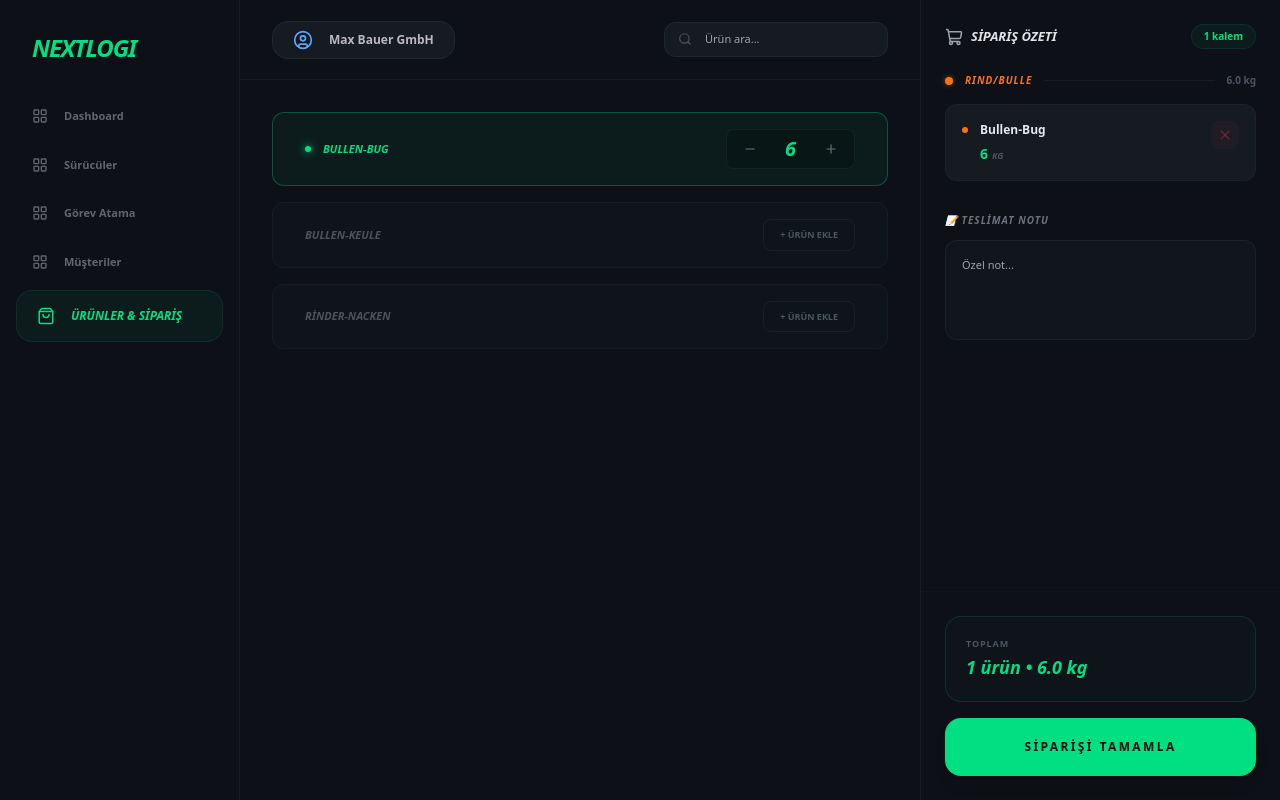
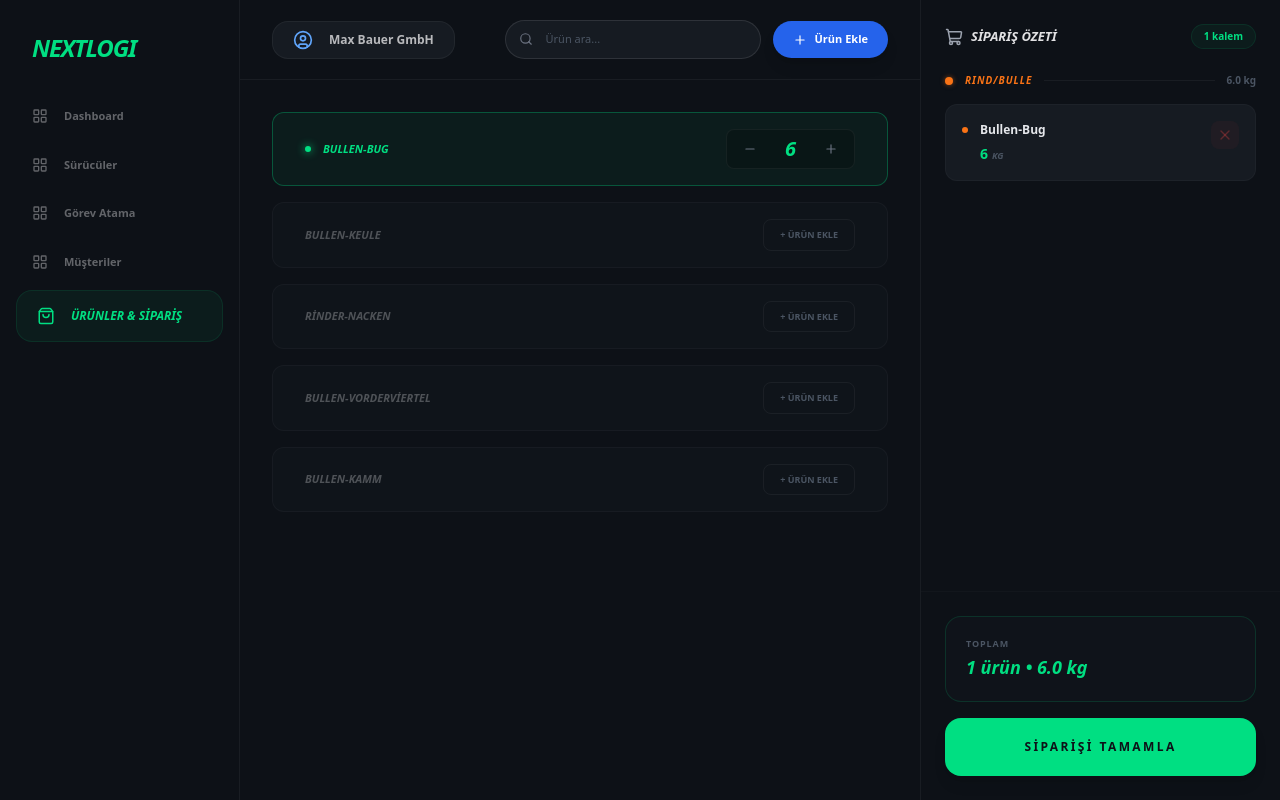
Before and after one commit to takipciberlin-sketch/nextlogi-live, a React (Create React App) app: page / in a window 1280 px wide. Built offline with nearby package versions, Linux system fonts and the light colour scheme.

Commit message:
Canlı ürün arama motoru ve görsel uyumlu mavi "+ Ürün Ekle" butonu entegre edildi.

```diff
--- a/src/App.js
+++ b/src/App.js
@@ -10,31 +10,39 @@ const THEME = {
     bgCard: '#161b22',
     primary: '#00df82',
     secondary: '#f97316',
+    accentBlue: '#2563eb', // Yeni mavi buton rengi
     textMain: '#e1e1e3',
     textMuted: '#484f58'
   }
 };
 
 const FinalApp = () => {
-  // Görseldeki gibi 6.0 kg Bullen-Bug ile başlıyoruz
+  const [searchTerm, setSearchTerm] = useState("");
   const [cart, setCart] = useState({ 1: 6 });
 
-  // Ürünleri kategorileriyle tanımlıyoruz ki başlıklar kaybolmasın
-  const categories = [
+  // Ürün listesi (Genişletilebilir)
+  const [categories, setCategories] = useState([
     {
       id: "cat1",
       name: "RIND/BULLE",
       products: [
         { id: 1, name: "Bullen-Bug" },
         { id: 2, name: "Bullen-Keule" },
-        { id: 3, name: "Rinder-Nacken" }
+        { id: 3, name: "Rinder-Nacken" },
+        { id: 4, name: "Bullen-Vorderviertel" },
+        { id: 5, name: "Bullen-Kamm" }
       ]
     }
-  ];
+  ]);
 
   const handleUpdate = (id, delta) => {
     setCart(prev => ({ ...prev, [id]: Math.max(0, (prev[id] || 0) + delta) }));
   };
+
+  // CANLI ARAMA FİLTRESİ
+  const filteredProducts = categories[0].products.filter(p =>
+    p.name.toLowerCase().includes(searchTerm.toLowerCase())
+  );
 
   const totalKg = Object.values(cart).reduce((a, b) => a + b, 0);
 
@@ -65,14 +73,28 @@ const FinalApp = () => {
             <UserCircle className="text-blue-400" size={20}/>
             <span className="text-[12px] font-bold opacity-80">Max Bauer GmbH</span>
           </div>
+
+          {/* GÖRSELDEKİ ARAMA VE EKLEME BUTONU ALANI */}
+          <div className="flex items-center gap-3">
             <div className="relative">
-            <Search className="absolute left-3.5 top-2.5 text-gray-600" size={14}/>
-            <input type="text" placeholder="Ürün ara..." className="bg-[#161b22] border border-white/5 rounded-xl py-2 pl-10 pr-4 text-[11px] outline-none w-56 focus:border-[#00df82]/30"/>
+              <Search className="absolute left-3.5 top-3 text-gray-500" size={14}/>
+              <input
+                type="text"
+                placeholder="Ürün ara..."
+                value={searchTerm}
+                onChange={(e) => setSearchTerm(e.target.value)}
+                className="bg-[#161b22] border border-white/10 rounded-full py-2.5 pl-10 pr-6 text-[11px] outline-none w-64 focus:border-[#2563eb]/50 transition-all placeholder:text-gray-600"
+              />
+            </div>
+            <button className="bg-[#2563eb] hover:bg-[#1d4ed8] text-white px-5 py-2.5 rounded-full font-bold text-[11px] flex items-center gap-2 transition-all shadow-lg active:scale-95">
+              <Plus size={14} /> Ürün Ekle
+            </button>
           </div>
         </header>
 
         <div className="flex-1 overflow-y-auto p-8 space-y-4">
-          {categories[0].products.map((p) => (
+          {filteredProducts.length > 0 ? (
+            filteredProducts.map((p) => (
               <div key={p.id} className={`flex items-center justify-between p-4 px-8 rounded-xl border transition-all ${cart[p.id] > 0 ? 'border-[#00df82]/30 bg-[#00df82]/5' : 'border-white/[0.03] bg-[#161b22]/40'}`}>
                 <div className="flex items-center gap-3">
                   {cart[p.id] > 0 && <div className="w-1.5 h-1.5 rounded-full shadow-[0_0_8px_#00df82]" style={{ backgroundColor: THEME.colors.primary }}/>}
@@ -89,40 +111,35 @@ const FinalApp = () => {
                   <button onClick={() => handleUpdate(p.id, 1)} className="text-gray-600 font-black text-[9px] border border-white/5 px-4 py-2 rounded-lg hover:bg-white/5 transition-all">+ ÜRÜN EKLE</button>
                 )}
               </div>
-          ))}
+            ))
+          ) : (
+            <div className="text-center py-20 opacity-20 italic">Aradığınız ürün bulunamadı...</div>
+          )}
         </div>
       </main>
 
-      {/* SAĞ PANEL - image_578a00.png'ye GÖRE KATEGORİLER BURADA */}
+      {/* SAĞ PANEL (Sipariş Özeti) */}
       <aside className="w-[360px] border-l flex flex-col shrink-0" style={{ borderColor: 'rgba(255,255,255,0.05)' }}>
-
         <div className="p-6 pb-2 flex justify-between items-center">
           <div className="flex items-center gap-2">
             <ShoppingCart size={18} className="text-gray-400"/>
             <h2 className="text-[13px] font-black uppercase italic">Sipariş Özeti</h2>
           </div>
-          <span className="text-[10px] font-bold px-3 py-1 rounded-full border" style={{ color: THEME.colors.primary, backgroundColor: 'rgba(0,223,130,0.05)', borderColor: 'rgba(0,223,130,0.1)' }}>1 kalem</span>
+          <span className="text-[10px] font-bold px-3 py-1 rounded-full border" style={{ color: THEME.colors.primary, backgroundColor: 'rgba(0,223,130,0.05)', borderColor: 'rgba(0,223,130,0.1)' }}>{Object.keys(cart).filter(k => cart[k] > 0).length} kalem</span>
         </div>
 
         <div className="flex-1 overflow-y-auto px-6 mt-4">
-          {categories.map(cat => {
-            // Sadece içinde ürün olan kategorileri göster
-            const catItems = cat.products.filter(p => cart[p.id] > 0);
-            if (catItems.length === 0) return null;
-
-            return (
-              <div key={cat.id} className="mb-8 space-y-4">
-                {/* KATEGORİ BAŞLIĞI - ARTIK SABİT! */}
+          {/* RIND/BULLE Kategorisi */}
+          <div className="mb-8 space-y-4">
             <div className="flex items-center gap-3">
               <div className="w-2 h-2 rounded-full shadow-[0_0_5px_rgba(249,115,22,0.5)]" style={{ backgroundColor: THEME.colors.secondary }}/>
-                  <span className="text-[10px] font-black uppercase italic tracking-widest" style={{ color: THEME.colors.secondary }}>{cat.name}</span>
+              <span className="text-[10px] font-black uppercase italic tracking-widest" style={{ color: THEME.colors.secondary }}>RIND/BULLE</span>
               <div className="flex-1 h-[1px] bg-white/[0.05]"/>
               <span className="text-[10px] font-bold text-gray-600">{totalKg.toFixed(1)} kg</span>
             </div>
 
-                {/* KATEGORİYE AİT ÜRÜNLER */}
-                {catItems.map(p => (
-                  <div key={p.id} className="bg-[#161b22] rounded-xl p-4 border border-white/[0.03] flex justify-between items-start">
+            {categories[0].products.map(p => cart[p.id] > 0 && (
+              <div key={p.id} className="bg-[#161b22] rounded-xl p-4 border border-white/[0.03] flex justify-between items-start animate-in fade-in slide-in-from-right-4 duration-300">
                 <div className="flex gap-3">
                   <div className="w-1.5 h-1.5 rounded-full mt-1.5" style={{ backgroundColor: THEME.colors.secondary }}/>
                   <div>
@@ -139,30 +156,21 @@ const FinalApp = () => {
               </div>
             ))}
           </div>
-            );
-          })}
-
-          {/* Not Alanı */}
-          <div className="space-y-3">
-            <div className="text-gray-500 text-[10px] font-black uppercase italic tracking-widest">📝 Teslimat Notu</div>
-            <textarea placeholder="Özel not..." className="w-full bg-[#161b22]/50 border border-white/[0.05] rounded-xl p-4 text-[11px] min-h-[100px] outline-none text-gray-300 resize-none focus:border-white/10 shadow-inner"/>
-          </div>
         </div>
 
-        {/* ALT TOPLAM VE BUTON */}
+        {/* ALT TOPLAM */}
         <div className="p-6 space-y-4 bg-[#0d1117] border-t border-white/[0.02]">
           <div className="bg-[#161b22]/30 border p-5 rounded-2xl" style={{ borderColor: 'rgba(0,223,130,0.15)' }}>
             <div className="text-[9px] text-gray-600 font-bold uppercase mb-1 tracking-widest">Toplam</div>
-            <div className="text-[18px] font-black italic text-[#00df82]">1 ürün • {totalKg.toFixed(1)} kg</div>
+            <div className="text-[18px] font-black italic text-[#00df82]">{Object.keys(cart).filter(k => cart[k] > 0).length} ürün • {totalKg.toFixed(1)} kg</div>
           </div>
 
-          <button className="w-full py-5 rounded-2xl font-black uppercase text-[12px] tracking-[0.2em] shadow-lg hover:brightness-110 active:scale-[0.98]"
+          <button className="w-full py-5 rounded-2xl font-black uppercase text-[12px] tracking-[0.2em] shadow-lg hover:brightness-110 active:scale-95"
             style={{ backgroundColor: THEME.colors.primary, color: THEME.colors.bgMain }}>
             Siparişi Tamamla
           </button>
         </div>
       </aside>
-
     </div>
   );
 };
```
Lines whose indentation alone changed are shown as unchanged.
